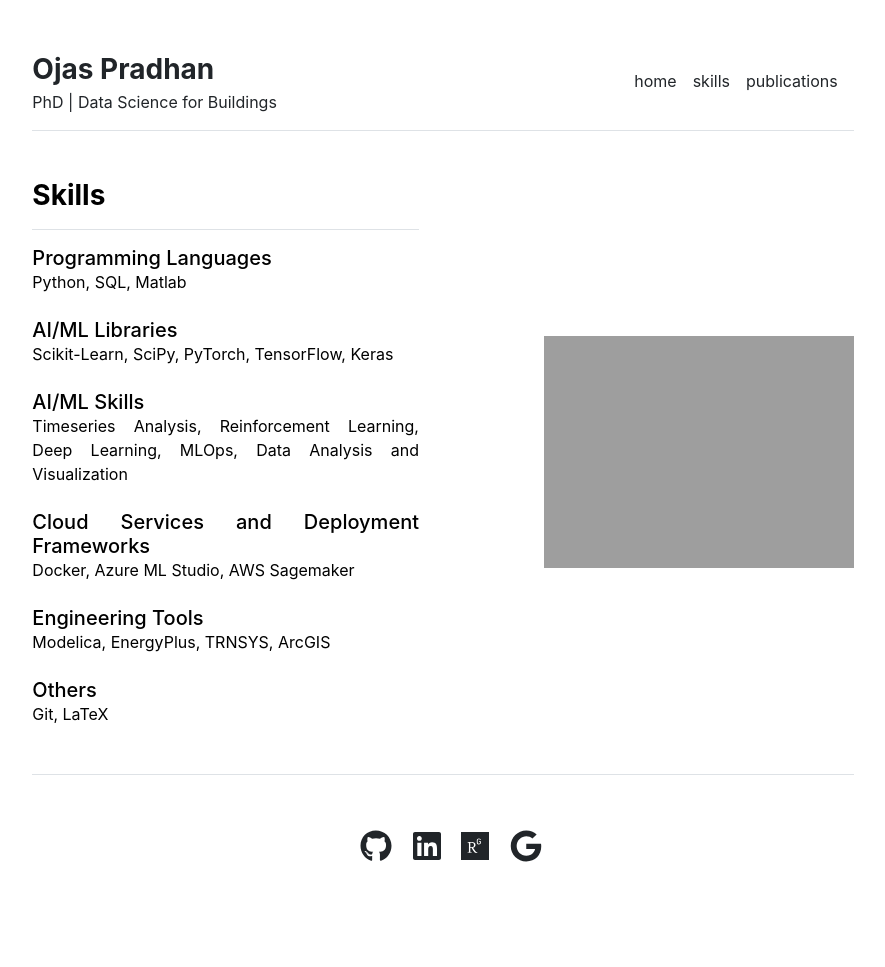
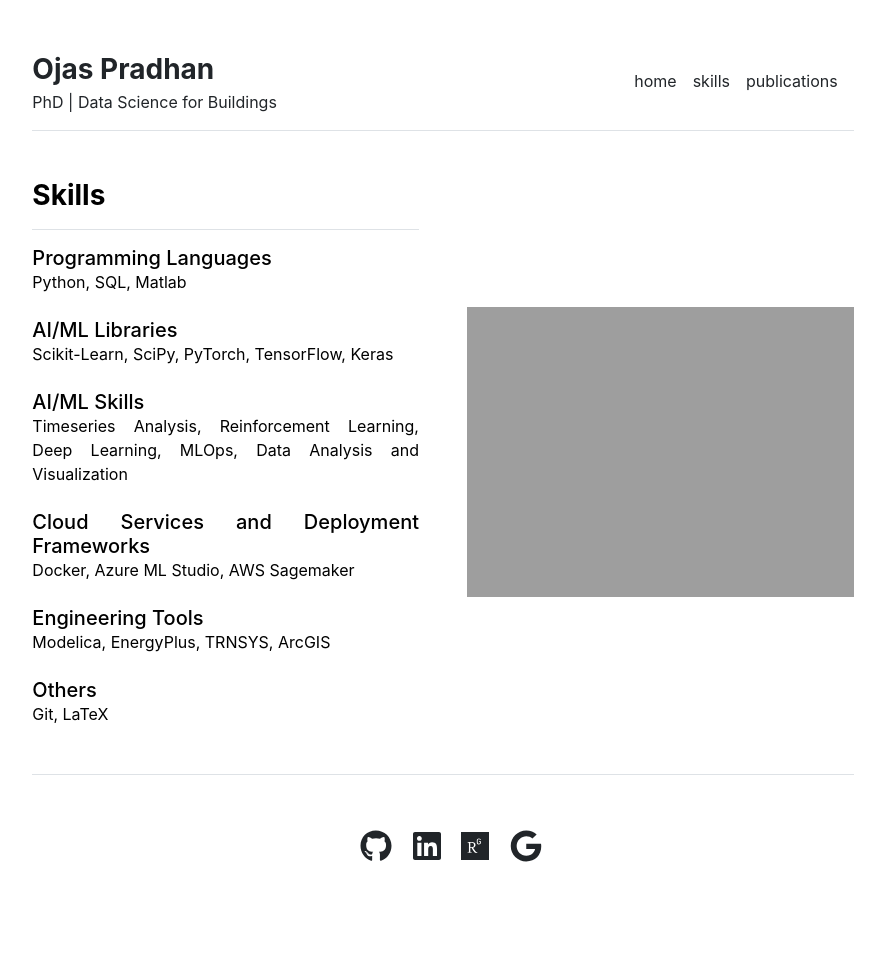
Before and after one commit to pradhanojas/pradhanojas.github.io, a Jekyll site: the page built from skills.md, in a window 1280 px wide. Shown: the whole page, without its empty margins (197-1082 px from the left). Built offline with Jekyll 4.4.1, drawn with Linux system fonts in a browser that asks for light colours.

Commit message:
Update skills.html

```diff
--- a/_includes/skills.html
+++ b/_includes/skills.html
@@ -20,6 +20,6 @@
         <div>Git, LaTeX</div>
     </div>
     <div class="col-md-6 d-flex justify-content-end align-items-center">
-        <img src="{{ site.github.url }}/assets/img/skills-image.jpeg" alt="Home" width="80%" class="d-block">
+        <img src="{{ site.github.url }}/assets/img/skills-image.png" alt="Home" width="100%" class="d-block">
     </div>
 </div>
```
